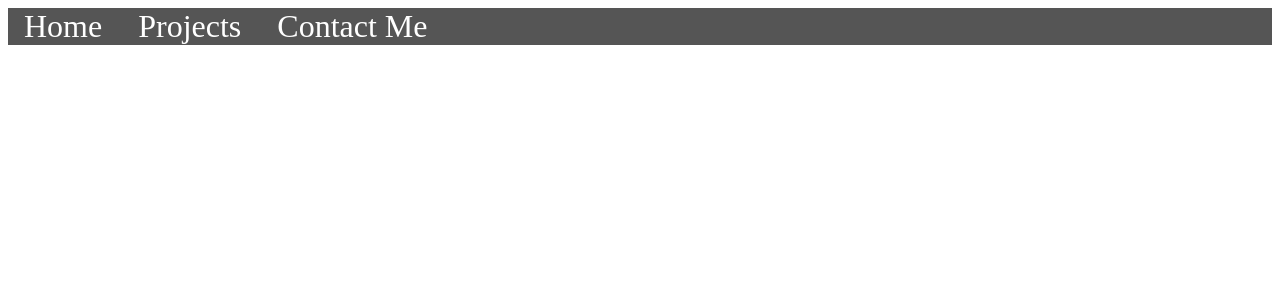
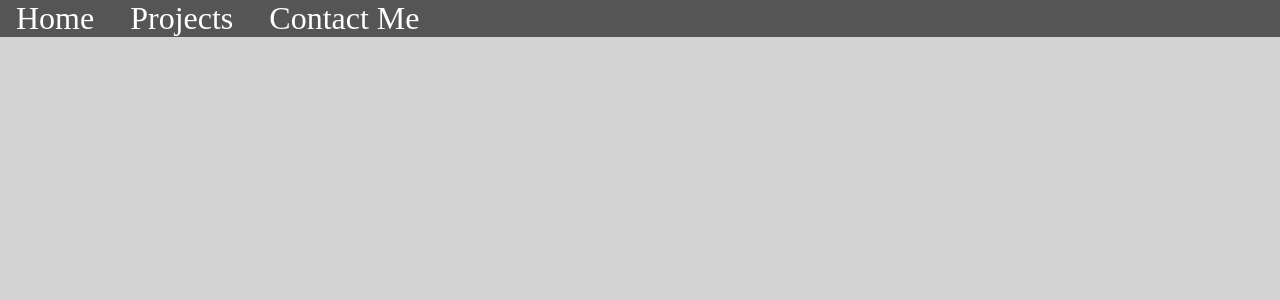
Before and after one commit to matthew-oberg/oberg.us, a PHP site: page / in a window 1280 px wide. Shown: the top 300 px of the page. Run offline with PHP 8.4, Linux system fonts and the light colour scheme.

Commit message:
Body margin and background color

```diff
--- a/style.css
+++ b/style.css
@@ -1,3 +1,9 @@
+body {
+    background-color: #D3D3D3;
+    margin: 0;
+    padding: 0;
+}
+
 #menu {
     background-color: #555555;
     margin: 0;
```
